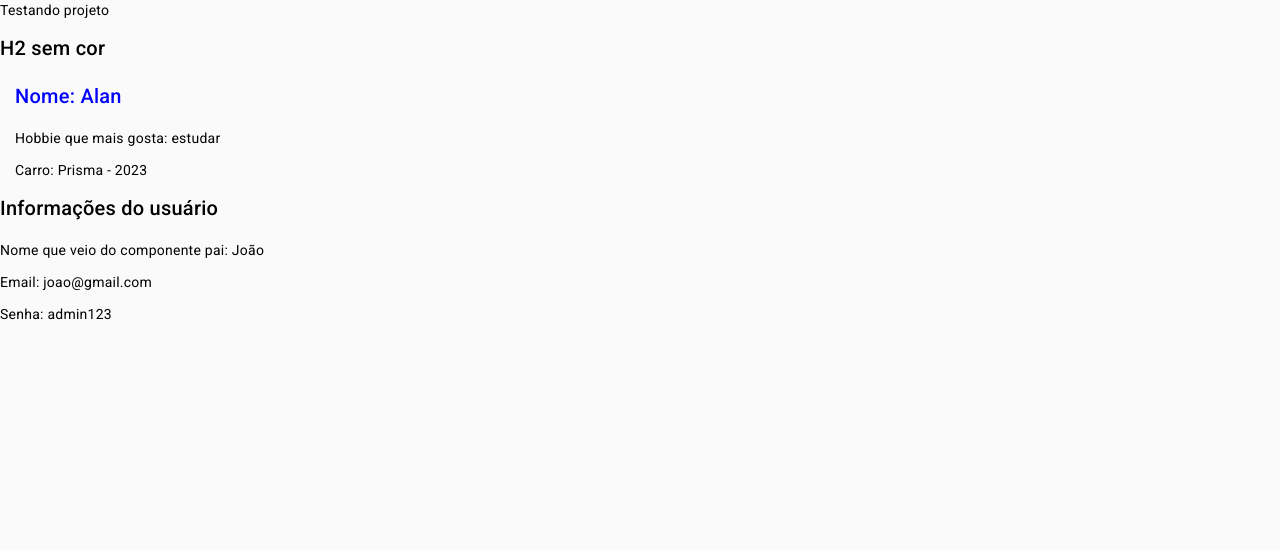
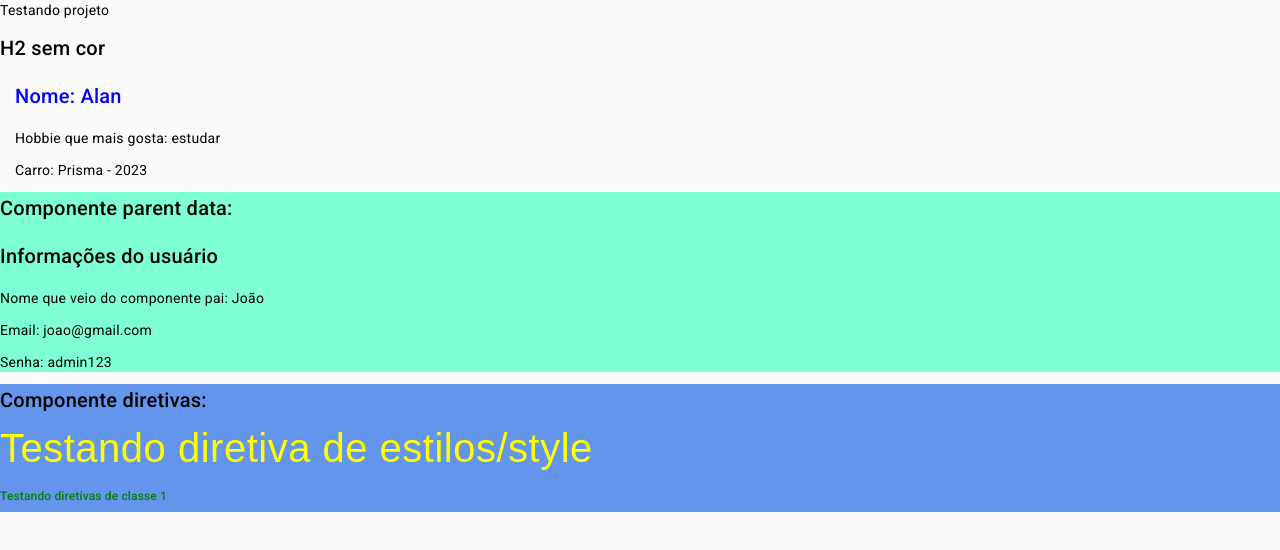
Before and after one commit to Alan-LR/Angular-com-Matheus-Battisti, an Angular app: page / in a window 1280 px wide. Shown: the top 550 px of the page. Built offline with nearby package versions, Linux system fonts and the light colour scheme.

Commit message:
Aula 08 Diretivas do Angular

```diff
--- a/src/app/app.component.html
+++ b/src/app/app.component.html
@@ -2,4 +2,14 @@
 <h2>H2 sem cor</h2>
 <router-outlet></router-outlet>
 <app-first-component></app-first-component>
-<app-parent-data [recebendoNome]="nomeComponentePai" [userData]="userData"></app-parent-data>
+
+<div style="background-color: aquamarine;">
+    <h2>Componente parent data:</h2>
+    <app-parent-data [recebendoNome]="nomeComponentePai" [userData]="userData"></app-parent-data>
+
+</div>
+
+<div style="background-color: cornflowerblue">
+    <h2>Componente diretivas:</h2>
+    <app-directives></app-directives>
+</div>
--- a/src/app/app.module.ts
+++ b/src/app/app.module.ts
@@ -6,12 +6,14 @@ import { AppComponent } from './app.component';
 import { BrowserAnimationsModule } from '@angular/platform-browser/animations';
 import { FirstComponentComponent } from './components/first-component/first-component.component';
 import { ParentDataComponent } from './components/parent-data/parent-data.component';
+import { DirectivesComponent } from './components/directives/directives.component';
 
 @NgModule({
   declarations: [
     AppComponent,
     FirstComponentComponent,
-    ParentDataComponent
+    ParentDataComponent,
+    DirectivesComponent
   ],
   imports: [
     BrowserModule,
--- /dev/null
+++ b/src/app/components/directives/directives.component.html
@@ -0,0 +1,2 @@
+<h2 [ngStyle]="{'font-size': size + 'px', 'font-family': font, 'color': color}">Testando diretiva de estilos/style</h2>
+<h2 [ngClass]="classes">Testando diretivas de classe 1</h2>
--- /dev/null
+++ b/src/app/components/directives/directives.component.scss
@@ -0,0 +1,6 @@
+.small-title{
+    font-size: 12px;
+}
+.green-title{
+    color: green;
+}
--- /dev/null
+++ b/src/app/components/directives/directives.component.ts
@@ -0,0 +1,16 @@
+import { Component } from '@angular/core';
+
+@Component({
+  selector: 'app-directives',
+  templateUrl: './directives.component.html',
+  styleUrls: ['./directives.component.scss']
+})
+export class DirectivesComponent {
+
+  size = 40;
+  font = 'Arial';
+  color = 'yellow';
+
+  classes = ['green-title', 'small-title']
+
+}
```
